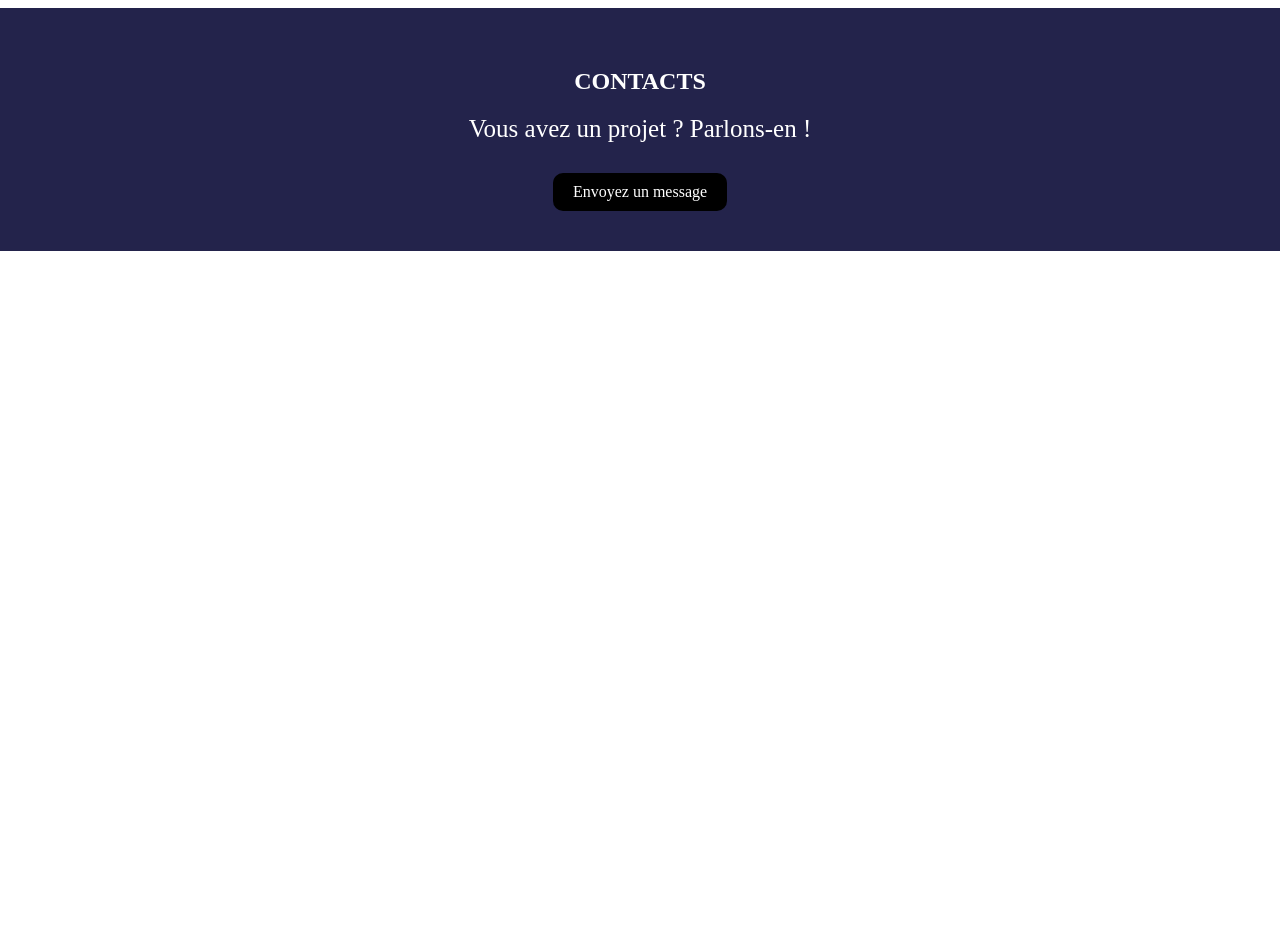
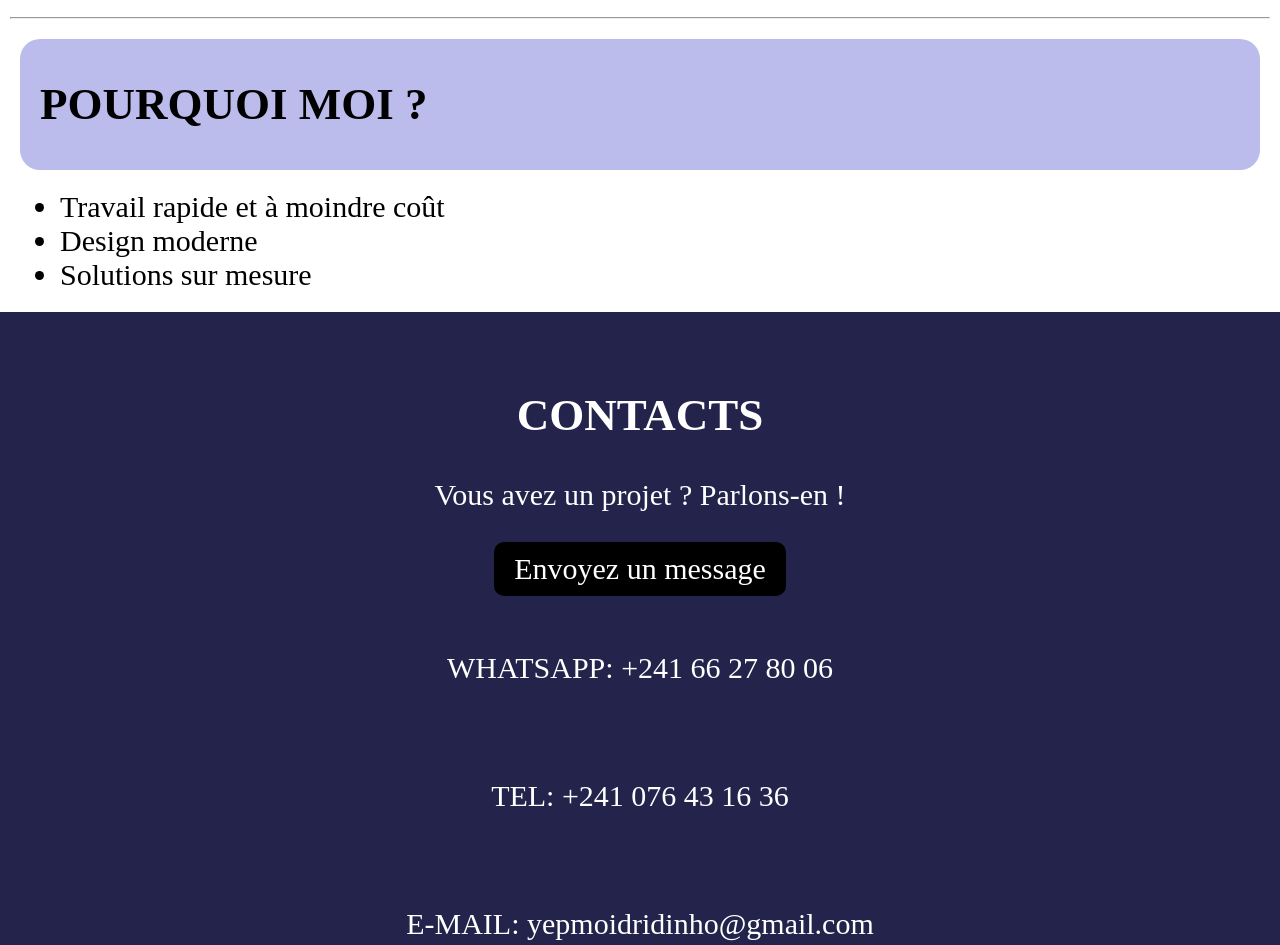
Before and after one commit to idridinho/mon-site, a plain HTML site: page index.html in a window 1280 px wide. Shown: the part 1854-2799 px from the top of the page. Before the commit the page ends 2105 px from the top, so only its background shows below. Drawn offline with Linux system fonts and the light colour scheme.

Commit message:
modification

```diff
--- a/index.html
+++ b/index.html
@@ -86,7 +86,15 @@
 
                 <p class="texte_section">Vous avez un projet ? Parlons-en !</p>
                 <a href="yepmoidridinho@gmail.com" class="btn">Envoyez un message</a>
+                <br>
+                <p>WHATSAPP: +241 66 27 80 06</p><br>
+                <p>TEL: +241 076 43 16 36</p><br>
+                <p>E-MAIL: yepmoidridinho@gmail.com</p><br>
             </section>
+
+        <footer>
+            <p class="texte_section">2026 Y.I.B_Developer</p>
+        </footer>
         </div>
 
     <script src="script.js"></script>
--- a/style.css
+++ b/style.css
@@ -136,17 +136,19 @@ body {
     padding-left: 20px;
     background-color: rgb(188, 188, 236);
     border-radius: 20px;
+    font-size: clamp(10px, 3vw, 30px);
 }
 .soulign{
     margin: 10px;
 }
 .texte_section{
-    font-size: 25px;
+    font-size: clamp(10px, 3vw, 30px);
     margin: 20px;
 }
 section{
     padding: 40px;
     text-align: center;
+    font-size: clamp(10px, 3vw, 30px);;
 }
 .btn{
     display: inline-block;
@@ -155,6 +157,7 @@ section{
     color: white;
     text-decoration: none;
     margin-top: 10px;
+    margin-bottom: 25px;
     border-radius: 10px;
 }
 #contact{
```
